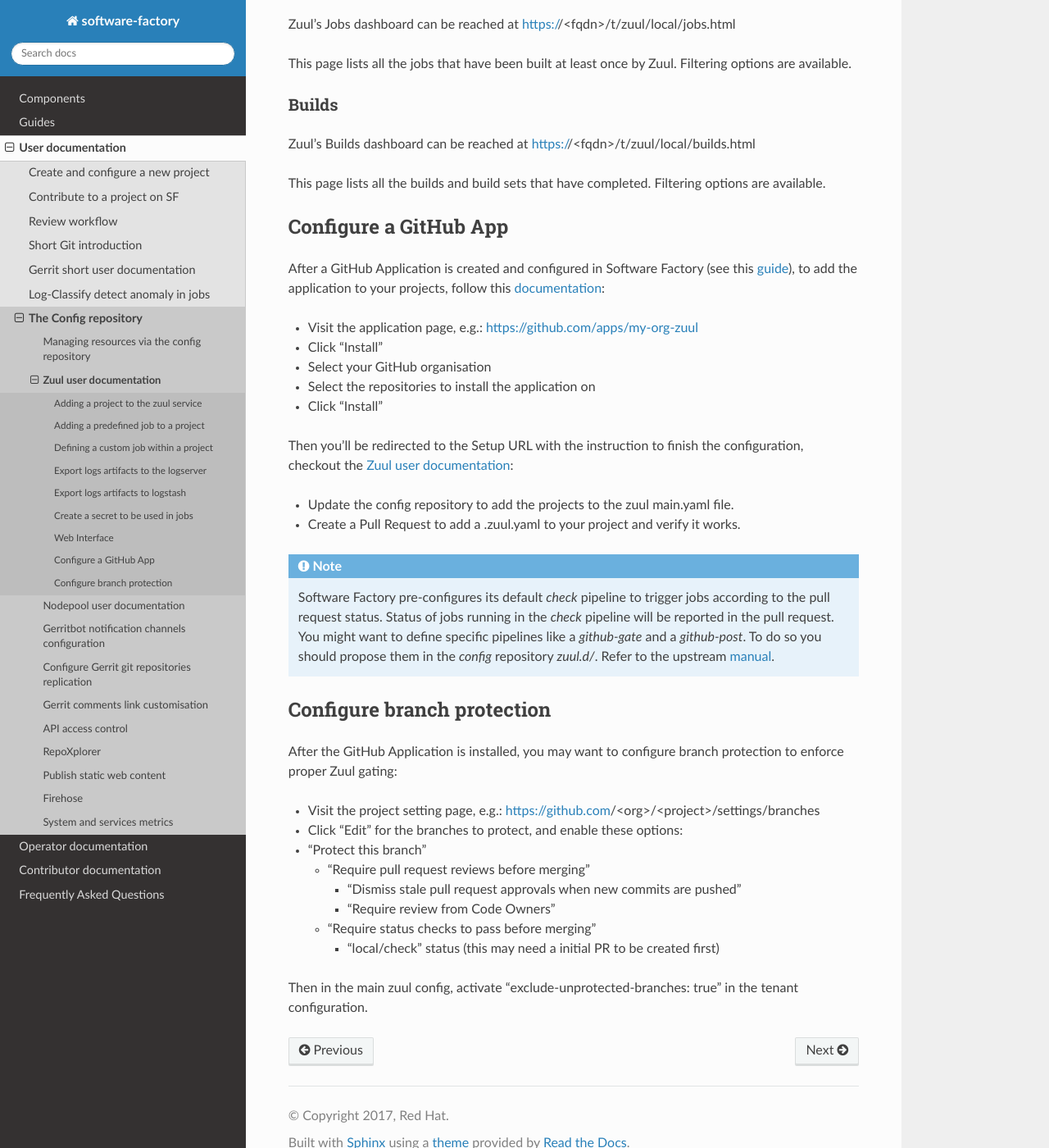
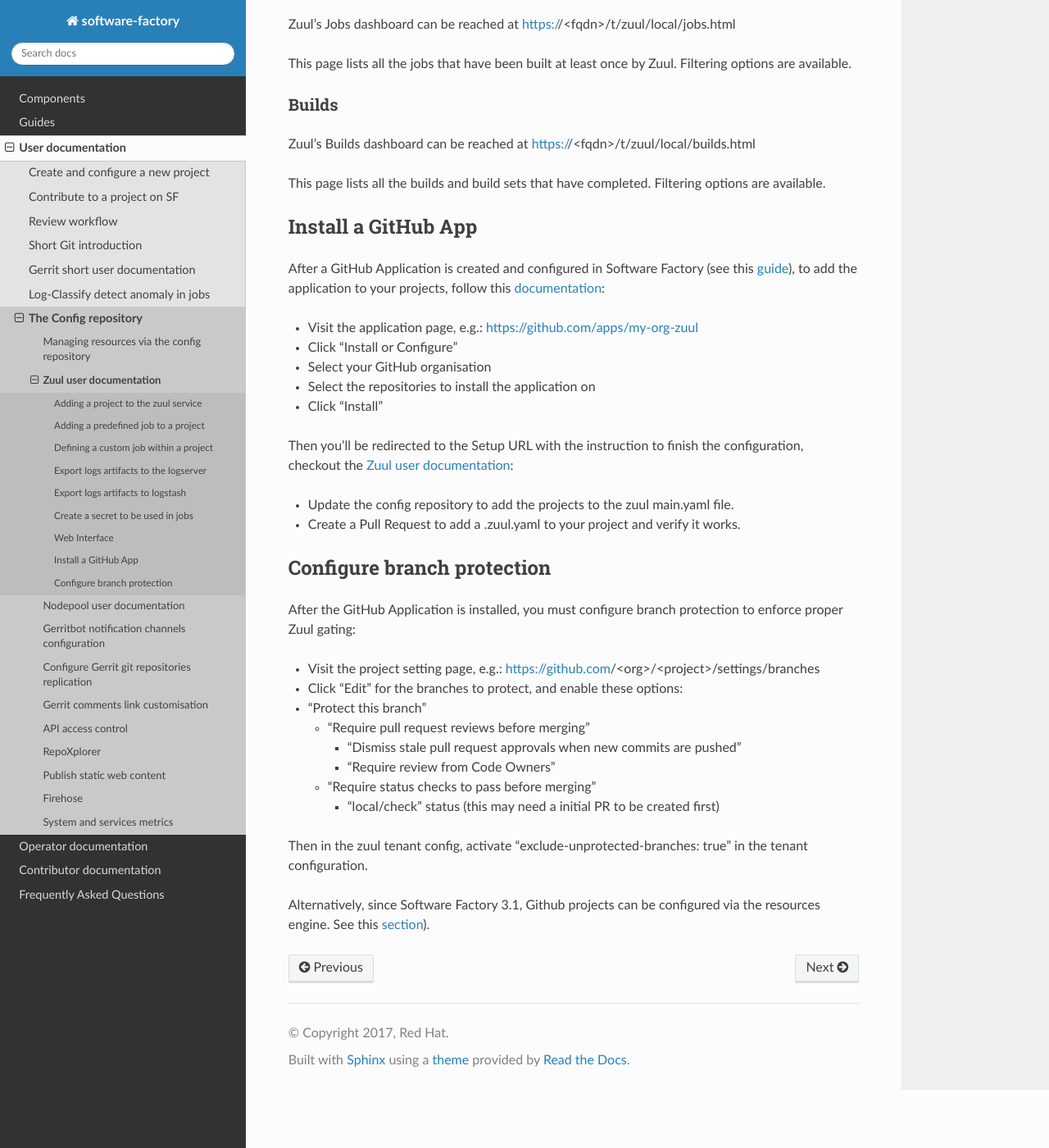
Before and after one commit to softwarefactory-project/sf-docs, a Sphinx documentation site: the page built from docs/user/zuul_user.rst, in a window 1280 px wide and 1400 px high, scrolled down 5763 px. Shown: the whole window at 82% size. Built offline with Sphinx 7.4.7 and the Read the Docs theme 2.0.0, drawn with Linux system fonts in a browser that asks for light colours.

Commit message:
github setup doc: multiple improvements
Change-Id: I976e46e859622a24a7836895cecc28e49f9cf557

```diff
--- a/docs/guides/github_deployment.rst
+++ b/docs/guides/github_deployment.rst
@@ -96,6 +96,9 @@
              - MyOrg/demo-project
              - MyOrg/demo-project-client
 
+
+Alternatively, since Software Factory 3.1, Github projects can be defined via the resources
+engine. See this :ref:`section <zuul-github-resources>`.
 
 Conclusion
 ..........
--- a/docs/user/zuul_user.rst
+++ b/docs/user/zuul_user.rst
@@ -339,14 +339,14 @@
 
 .. _zuul-github-app-user:
 
-Configure a GitHub App
-----------------------
+Install a GitHub App
+--------------------
 
 After a GitHub Application is created and configured in Software Factory (see this :ref:`guide <zuul-github-app-operator>`),
 to add the application to your projects, follow this `documentation <https://help.github.com/articles/installing-an-app-in-your-organization/#installing-a-github-app-in-your-organization>`_:
 
 * Visit the application page, e.g.: https://github.com/apps/my-org-zuul
-* Click "Install"
+* Click "Install or Configure"
 * Select your GitHub organisation
 * Select the repositories to install the application on
 * Click "Install"
@@ -356,13 +356,6 @@
 * Update the config repository to add the projects to the zuul main.yaml file.
 * Create a Pull Request to add a .zuul.yaml to your project and verify it works.
 
-.. note::
-
-  Software Factory pre-configures its default *check* pipeline to trigger jobs according to the pull request
-  status. Status of jobs running in the *check* pipeline will be reported in the pull request. You might want
-  to define specific pipelines like a *github-gate* and a *github-post*. To do so you should propose them in
-  the *config* repository *zuul.d/*. Refer to the upstream manual_.
-
 .. _manual: https://docs.openstack.org/infra/zuul/admin/drivers/github.html
 
 
@@ -371,7 +364,7 @@
 Configure branch protection
 ---------------------------
 
-After the GitHub Application is installed, you may want to configure branch protection to
+After the GitHub Application is installed, you must configure branch protection to
 enforce proper Zuul gating:
 
 * Visit the project setting page, e.g.: https://github.com/<org>/<project>/settings/branches
@@ -390,5 +383,8 @@
 
     * "local/check" status (this may need a initial PR to be created first)
 
-Then in the main zuul config, activate "exclude-unprotected-branches: true" in
+Then in the zuul tenant config, activate "exclude-unprotected-branches: true" in
 the tenant configuration.
+
+Alternatively, since Software Factory 3.1, Github projects can be configured via the
+resources engine. See this :ref:`section <zuul-github-resources>`).
```
Also changed, not shown: other parts of docs/guides/github_deployment.rst (+1 -1 lines), docs/operator/zuul_operator.rst (+4 -5 lines), docs/user/resources_user.rst (+17 -0 lines).
